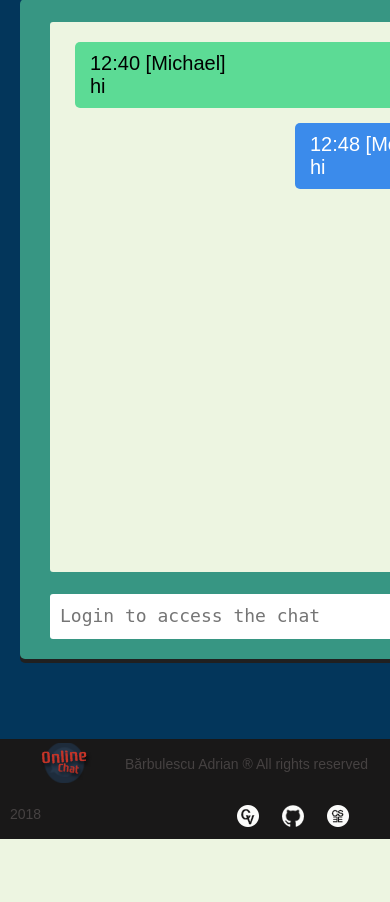
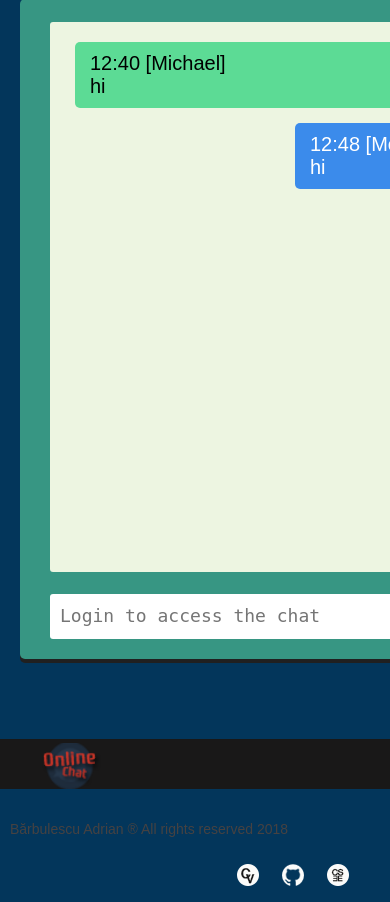
Before and after one commit to ST4NSB/chat-online, a PHP site: page /index.html in a window 390 px wide; the page is wider, and only the part inside the window is pictured. Shown: the part 131-1033 px from the top of that part. Before the commit the page ends 970 px from the top of that part, so only its background shows below. Run offline with PHP 8.4, Linux system fonts and the light colour scheme.

Commit message:
footer changes

```diff
--- a/about.html
+++ b/about.html
@@ -44,9 +44,12 @@
     </div>
   </main>
 
+
     <footer class="footer">
       <img class="footer__logo" src="assets/images/footerlogo.png" alt="Logo">
+      <div class="credits">
         Bărbulescu Adrian &reg; All rights reserved 2018
+      </div>
       <div class="details">
         <ul class="footer__nav">
         <li class="footer__nav__item"><a class="footer__links" href="http://webspace.ulbsibiu.ro/adrian.barbulescu/"><img class="miniimg" src="assets/images/cv-logo.png" alt="CV Logo"></a></li>
--- a/assets/css/footer.css
+++ b/assets/css/footer.css
@@ -1,7 +1,7 @@
 .footer {
   background: #191818;
   color: #464242;
-  line-height: 50px;
+  height: 50px;
   padding-left: 10px;
   font-size: 14px;
 }
@@ -13,6 +13,11 @@
   margin-left: 20px;
 }
 
+.credits {
+  display: inline-block;
+  margin-top: 20px;
+}
+
 .details {
   text-align: right;
   float: right;
@@ -20,7 +25,7 @@
 }
 
 .miniimg {
-  vertical-align: middle;
+  margin-top: 13px;
 }
 
 .footer__links {
@@ -40,6 +45,9 @@
 }
 
 @media screen and (max-width: 600px) {
+  .footer {
+    line-height: 40px;
+  }
   .footer__logo {
     height: 100%;
   }
--- a/index.html
+++ b/index.html
@@ -58,7 +58,9 @@
 
   <footer class="footer">
     <img class="footer__logo" src="assets/images/footerlogo.png" alt="Logo">
-    Bărbulescu Adrian &reg; All rights reserved 2018
+    <div class="credits">
+      Bărbulescu Adrian &reg; All rights reserved 2018
+    </div>
     <div class="details">
       <ul class="footer__nav">
       <li class="footer__nav__item"><a class="footer__links" href="http://webspace.ulbsibiu.ro/adrian.barbulescu/"><img class="miniimg" src="assets/images/cv-logo.png" alt="CV Logo"></a></li>
--- a/login.html
+++ b/login.html
@@ -71,7 +71,9 @@
 
     <footer class="footer">
       <img class="footer__logo" src="assets/images/footerlogo.png" alt="Logo">
+      <div class="credits">
         Bărbulescu Adrian &reg; All rights reserved 2018
+      </div>
       <div class="details">
         <ul class="footer__nav">
         <li class="footer__nav__item"><a class="footer__links" href="http://webspace.ulbsibiu.ro/adrian.barbulescu/"><img class="miniimg" src="assets/images/cv-logo.png" alt="CV Logo"></a></li>
--- a/register.html
+++ b/register.html
@@ -55,7 +55,9 @@
 
     <footer class="footer">
       <img class="footer__logo" src="assets/images/footerlogo.png" alt="Logo">
+      <div class="credits">
         Bărbulescu Adrian &reg; All rights reserved 2018
+      </div>
       <div class="details">
         <ul class="footer__nav">
         <li class="footer__nav__item"><a class="footer__links" href="http://webspace.ulbsibiu.ro/adrian.barbulescu/"><img class="miniimg" src="assets/images/cv-logo.png" alt="CV Logo"></a></li>
```
Lines whose indentation alone changed are shown as unchanged.
